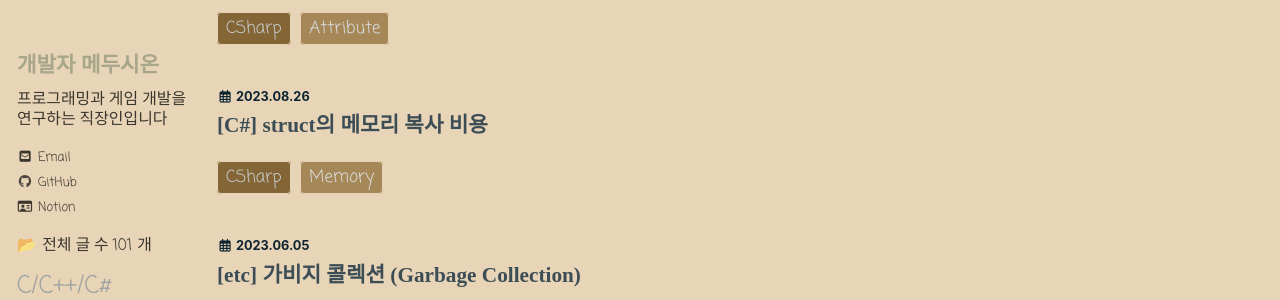
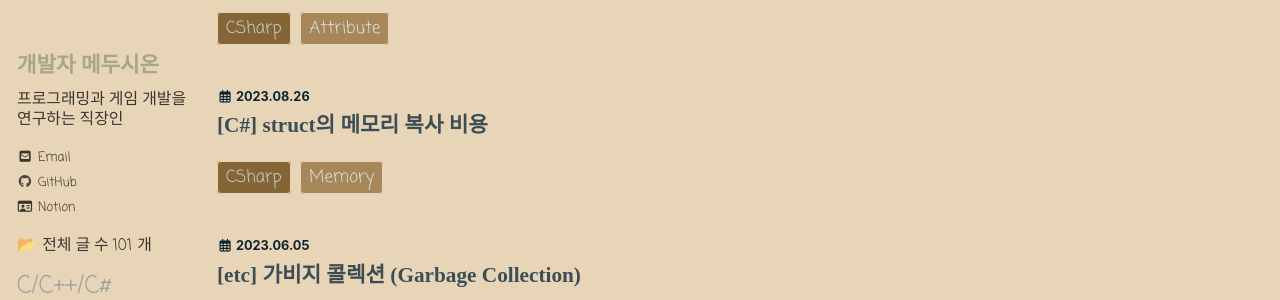
Before and after one commit to junylove/SolarSystem.github.io, a Jekyll site: the page built from index.html, in a window 1280 px wide and 900 px high. Shown: the part 243-543 px from the top of the window. Built offline with Jekyll 4.4.1, drawn with Linux system fonts in a browser that asks for light colours; cached includes are drawn as plain includes; nearby versions of some CDN libraries; some web fonts are replaced; the list of posts is cut into pages by our own code.

Commit message:
basement work 3.2

```diff
--- a/_config.yml
+++ b/_config.yml
@@ -96,7 +96,7 @@
 author:
   name             : "개발자 메두시온"
   avatar           : "/assets/images/profile.png"
-  bio              : "프로그래밍과 게임 개발을 연구하는 직장인입니다"
+  bio              : "프로그래밍과 게임 개발을 연구하는 직장인"
   #location         : "Seoul, South Korea"
   links:
     - label: "Email"
--- a/_sass/minimal-mistakes/skins/_dark.scss
+++ b/_sass/minimal-mistakes/skins/_dark.scss
@@ -12,7 +12,7 @@
 $code-background-color: mix(#fff, $background-color, 20%) !default;
 $code-background-color-dark: mix(#000, $background-color, 10%) !default;
 $form-background-color: mix(#fff, $background-color, 15%) !default;
-$footer-background-color: #f9b248 !default;
+$footer-background-color: #4e45f7 !default;
 $link-color: mix(#000, $primary-color, 10%) !default;
 $link-color-hover: mix(#fff, $link-color, 25%) !default;
 $link-color-visited: mix(#000, $link-color, 25%) !default;
```
